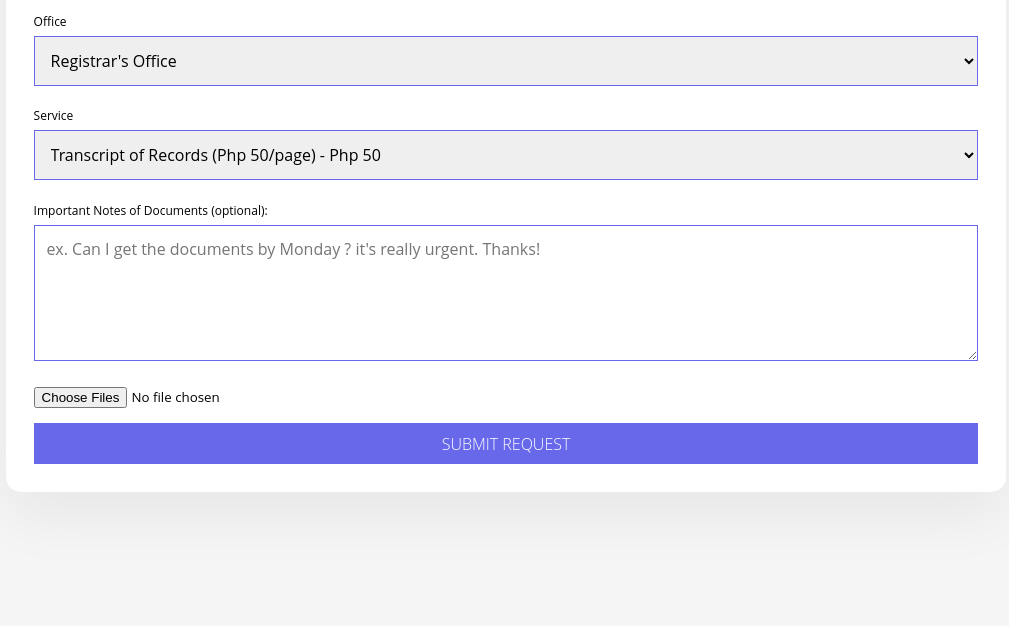
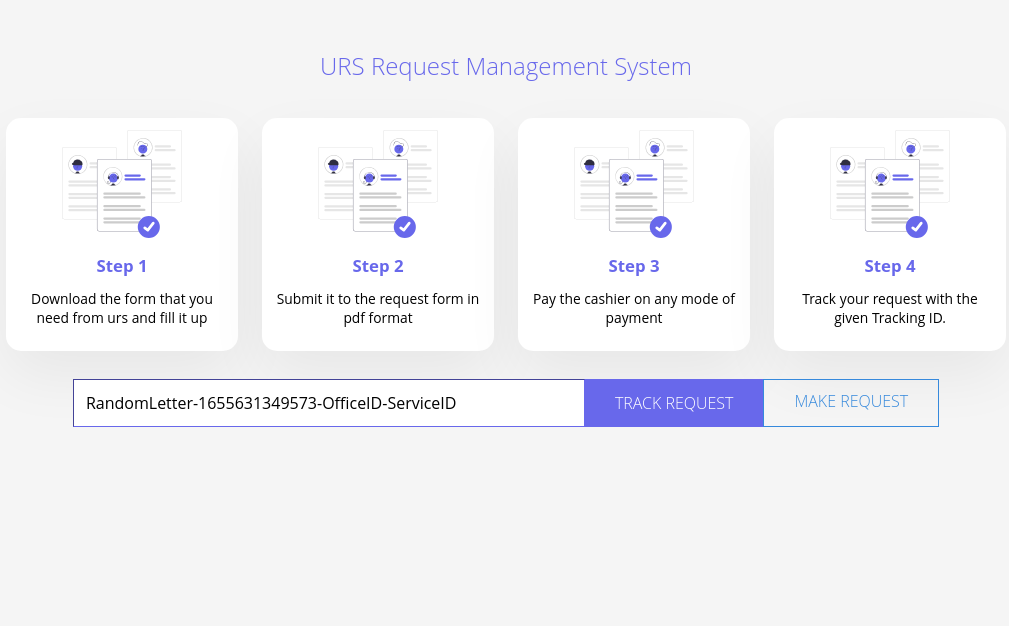
Before and after one commit to user109436/URS_Booking_System, a plain HTML site: page index.html in a window 1280 px wide. Shown: the part 174-800 px from the top of the page, without its empty margins (134-1143 px from the left). Drawn offline with Linux system fonts and the light colour scheme.

Commit message:
Track Request

```diff
--- a/assets/css/styles.css
+++ b/assets/css/styles.css
@@ -28,6 +28,7 @@ html {
     box-sizing: border-box;
     font-size: 75%;
     background-color: #f5f5f5;
+    scroll-behavior: smooth;
 }
 
 .features {
@@ -122,6 +123,10 @@ html {
     width: 30rem;
 }
 
+.img-sm {
+    width: 10rem;
+}
+
 a:visited {
     color: var(--color-primary);
 }
@@ -130,3 +135,11 @@ a:visited {
     background-color: var(--color-primary);
     color: var(--color-grey-light-1);
 }
+
+/* BOX */
+.box {
+    /* display: flex;
+    flex-direction: column;
+    justify-content: center;
+    align-items: center; */
+}
--- a/assets/css/utilities.css
+++ b/assets/css/utilities.css
@@ -33,6 +33,14 @@
     justify-content: center;
 }
 
+.flex-justify-evenly {
+    justify-content: space-evenly;
+}
+
+.flex-wrap {
+    flex-wrap: wrap;
+}
+
 /* HEIGHT & WIDTH */
 .h-full {
     height: 100vh;
@@ -48,6 +56,18 @@
 
 .w-full {
     width: 100%;
+}
+
+.w-50 {
+    width: 50%
+}
+
+.w-40 {
+    width: 40%;
+}
+
+.w-25 {
+    width: 25%;
 }
 
 .block {
@@ -127,6 +147,10 @@
     margin: 2rem 0;
 }
 
+.u-no-margin {
+    margin: 0 !important;
+}
+
 /*  & PADDINGS */
 .u-p-sm {
     padding: var(--sm);
@@ -148,9 +172,17 @@
     padding: 0 var(--lg);
 }
 
+.u-no-padding {
+    padding: 0 !important;
+}
+
 /* TEXT ALIGNMENT */
 .text-center {
     text-align: center;
+}
+
+.text-decoration-none {
+    text-decoration: none;
 }
 
 /* FONTS */
@@ -174,7 +206,25 @@
     font-weight: bold;
 }
 
+.caption {
+    font-size: 1.4rem;
+}
+
+.caption-sm {
+    font-size: 1.15rem;
+}
+
 /* TRANSITIONS */
 .transition-normal {
     transition: all ease-in .2s;
 }
+
+/* TRANSFORM */
+.transform-none {
+    transform: none !important;
+}
+
+/* POINTER */
+.cursor-pointer {
+    cursor: pointer;
+}
--- a/index.html
+++ b/index.html
@@ -10,7 +10,84 @@
     <link rel="stylesheet" href="./assets/css/queries.css" />
   </head>
   <body>
-    <section class="request-form">
+    <section class="landing-page h-full flex flex-align-center">
+      <div class="container-80 flex flex-col">
+        <h1 class="text-center color-primary font-lg font-light u-m-y-m">
+          URS Request Management System
+        </h1>
+        <div class="steps flex flex-justify-evenly">
+          <!-- TODO:Replace the Image of Each Steps with appropriate IMG(it should be SVG) -->
+          <div class="box card border-rounded w-25 text-center">
+            <img
+              class="img-sm"
+              src="./assets/img/undraw_hiring_re_yk5n.svg"
+              alt="Step 4"
+            />
+            <p class="caption font-bold color-primary u-mt-m">Step 1</p>
+            <p class="caption-sm u-m-y-sm">
+              Download the form that you need from urs and fill it up
+            </p>
+          </div>
+          <div class="box card border-rounded w-25 text-center">
+            <img
+              class="img-sm"
+              src="./assets/img/undraw_hiring_re_yk5n.svg"
+              alt="Step 4"
+            />
+            <p class="caption font-bold color-primary u-mt-m">Step 2</p>
+            <p class="caption-sm u-m-y-sm">
+              Submit it to the request form in pdf format
+            </p>
+          </div>
+          <div class="box card border-rounded w-25 text-center">
+            <img
+              class="img-sm"
+              src="./assets/img/undraw_hiring_re_yk5n.svg"
+              alt="Step 4"
+            />
+            <p class="caption font-bold color-primary u-mt-m">Step 3</p>
+            <p class="caption-sm u-m-y-sm">
+              Pay the cashier on any mode of payment
+            </p>
+          </div>
+          <div class="box card border-rounded w-25 text-center">
+            <img
+              class="img-sm"
+              src="./assets/img/undraw_hiring_re_yk5n.svg"
+              alt="Step 4"
+            />
+            <p class="caption font-bold color-primary u-mt-m">Step 4</p>
+            <p class="caption-sm u-m-y-sm">
+              Track your request with the given Tracking ID.<br />
+            </p>
+          </div>
+        </div>
+        <form class="flex flex-justify-center">
+          <div class="u-mt-lg w-full flex flex-justify-center flex-wrap">
+            <input
+              type="text"
+              placeholder="RandomLetter-1655631349573-OfficeID-ServiceID"
+              class="form-input u-no-margin w-50"
+              name="tracking-id"
+              value="RandomLetter-1655631349573-OfficeID-ServiceID"
+            />
+            <button
+              type="submit"
+              class="btn btn-primary transition-normal transform-none cursor-pointer"
+            >
+              Track Request
+            </button>
+            <a
+              href="#form-account-request"
+              class="btn btn-secondary transition-normal transform-none text-decoration-none color-secondary"
+            >
+              Make Request
+            </a>
+          </div>
+        </form>
+      </div>
+    </section>
+    <section class="request-form h-full flex flex-align-center">
       <div class="container-80">
         <div class="card flex flex-align-center flex-1 border-rounded">
           <form id="form-account-request" class="flex flex-col u-p-lg w-full">
```
